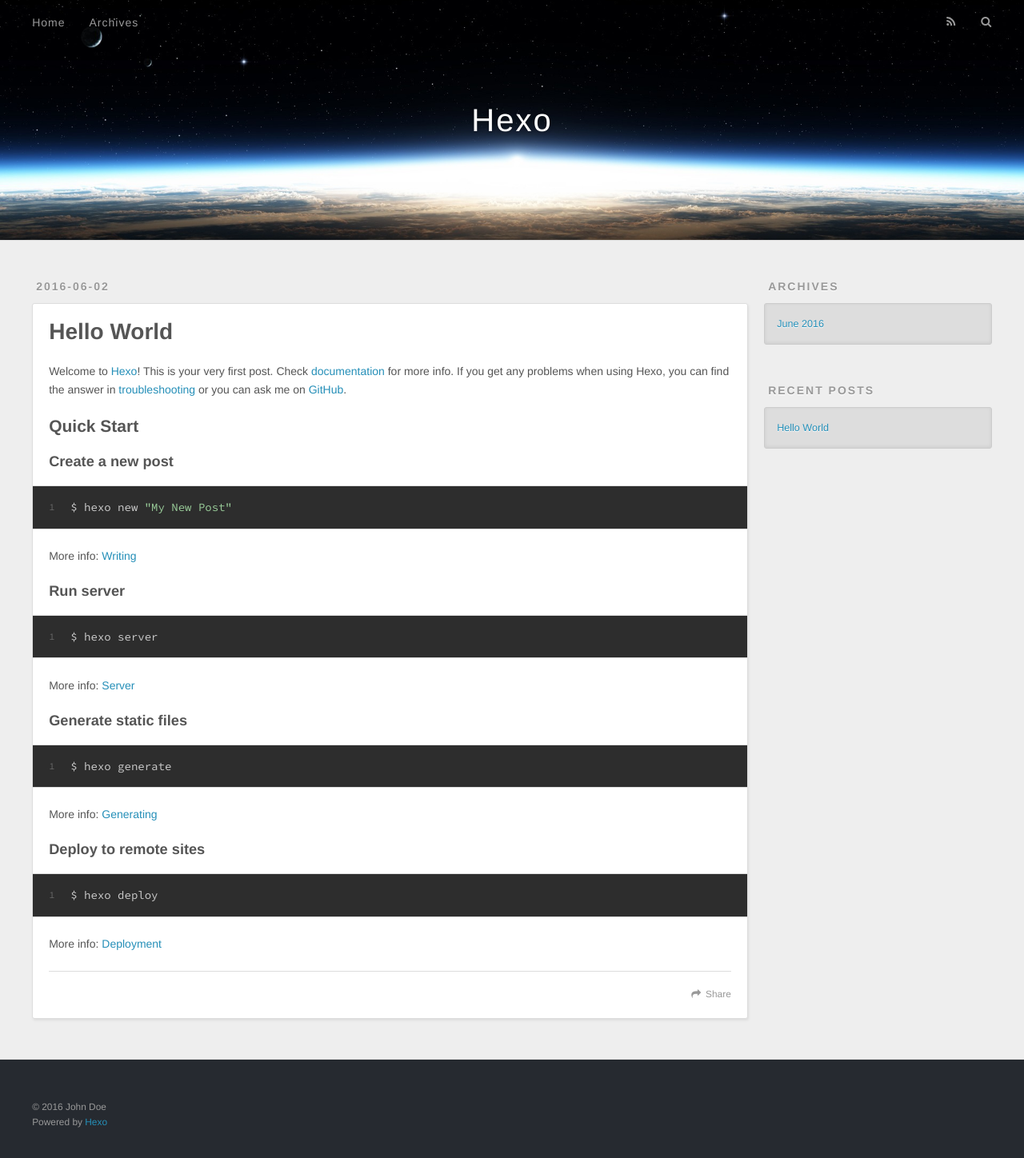
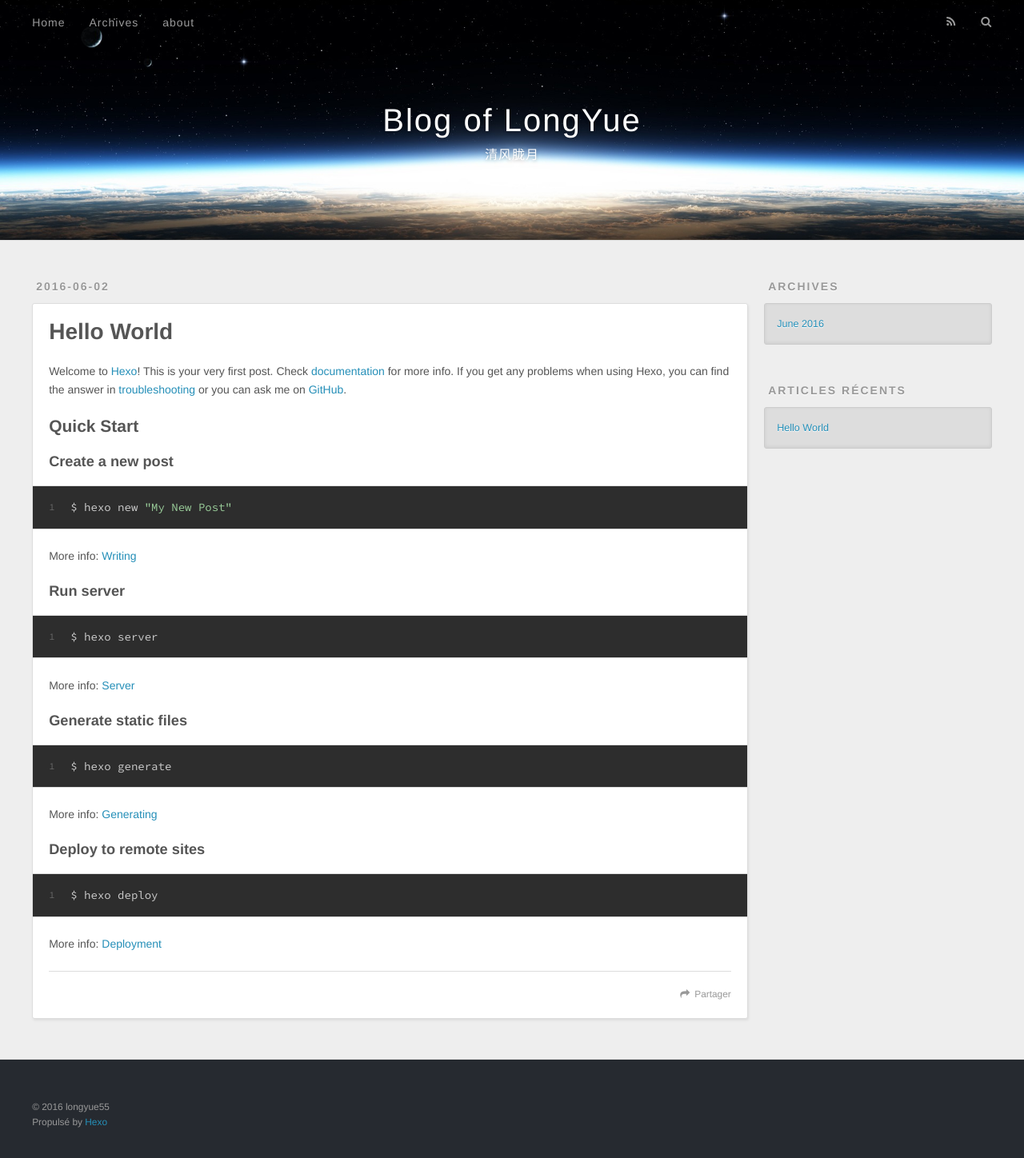
Before and after one commit to longyue55/longyue55.github.io, a plain HTML site: page index.html in a window 1280 px wide. Shown: the whole page at 80% size. Drawn offline with nearby package versions, Linux system fonts and the light colour scheme.

Commit message:
Site updated: 2016-06-02 17:06:08

```diff
--- a/index.html
+++ b/index.html
@@ -3,19 +3,19 @@
 <head>
   <meta charset="utf-8">
 
-  <title>Hexo</title>
+  <title>Blog of LongYue</title>
   <meta name="viewport" content="width=device-width, initial-scale=1, maximum-scale=1">
   <meta name="description">
 <meta property="og:type" content="website">
-<meta property="og:title" content="Hexo">
-<meta property="og:url" content="http://yoursite.com/index.html">
-<meta property="og:site_name" content="Hexo">
+<meta property="og:title" content="Blog of LongYue">
+<meta property="og:url" content="http://longyue55.github.io/index.html">
+<meta property="og:site_name" content="Blog of LongYue">
 <meta property="og:description">
 <meta name="twitter:card" content="summary">
-<meta name="twitter:title" content="Hexo">
+<meta name="twitter:title" content="Blog of LongYue">
 <meta name="twitter:description">
 
-    <link rel="alternate" href="/atom.xml" title="Hexo" type="application/atom+xml">
+    <link rel="alternate" href="/atom.xml" title="Blog of LongYue" type="application/atom+xml">
 
 
     <link rel="icon" href="/favicon.png">
@@ -36,8 +36,12 @@
   <div id="header-outer" class="outer">
     <div id="header-title" class="inner">
       <h1 id="logo-wrap">
-        <a href="/" id="logo">Hexo</a>
+        <a href="/" id="logo">Blog of LongYue</a>
       </h1>
+
+        <h2 id="subtitle-wrap">
+          <a href="/" id="subtitle">清风胧月</a>
+        </h2>
 
     </div>
     <div id="header-inner" class="inner">
@@ -48,15 +52,17 @@
 
           <a class="main-nav-link" href="/archives">Archives</a>
 
+          <a class="main-nav-link" href="/about">about</a>
+
       </nav>
       <nav id="sub-nav">
 
-          <a id="nav-rss-link" class="nav-icon" href="/atom.xml" title="RSS Feed"></a>
+          <a id="nav-rss-link" class="nav-icon" href="/atom.xml" title="Flux RSS"></a>
 
-        <a id="nav-search-btn" class="nav-icon" title="Search"></a>
+        <a id="nav-search-btn" class="nav-icon" title="Rechercher"></a>
       </nav>
       <div id="search-form-wrap">
-        <form action="//google.com/search" method="get" accept-charset="UTF-8" class="search-form"><input type="search" name="q" results="0" class="search-form-input" placeholder="Search"><button type="submit" class="search-form-submit">&#xF002;</button><input type="hidden" name="sitesearch" value="http://yoursite.com"></form>
+        <form action="//google.com/search" method="get" accept-charset="UTF-8" class="search-form"><input type="search" name="q" results="0" class="search-form-input" placeholder="Search"><button type="submit" class="search-form-submit">&#xF002;</button><input type="hidden" name="sitesearch" value="http://longyue55.github.io"></form>
       </div>
     </div>
   </div>
@@ -99,7 +105,7 @@
 
     </div>
     <footer class="article-footer">
-      <a data-url="http://yoursite.com/2016/06/02/hello-world/" data-id="cioy1xew60000yov57lra6aox" class="article-share-link">Share</a>
+      <a data-url="http://longyue55.github.io/2016/06/02/hello-world/" data-id="cioy2u9pn000010v53uywcp68" class="article-share-link">Partager</a>
 
 
     </footer>
@@ -134,7 +140,7 @@
 
 
   <div class="widget-wrap">
-    <h3 class="widget-title">Recent Posts</h3>
+    <h3 class="widget-title">Articles récents</h3>
     <div class="widget">
       <ul>
 
@@ -154,8 +160,8 @@
 
   <div class="outer">
     <div id="footer-info" class="inner">
-      &copy; 2016 John Doe<br>
-      Powered by <a href="http://hexo.io/" target="_blank">Hexo</a>
+      &copy; 2016 longyue55<br>
+      Propulsé by <a href="http://hexo.io/" target="_blank">Hexo</a>
     </div>
   </div>
 </footer>
@@ -165,6 +171,8 @@
     <a href="/" class="mobile-nav-link">Home</a>
 
     <a href="/archives" class="mobile-nav-link">Archives</a>
+
+    <a href="/about" class="mobile-nav-link">about</a>
 
 </nav>
 
```
Also changed, not shown: 2016/06/02/hello-world/index.html (+20 -12 lines), archives/2016/06/index.html (+21 -13 lines), archives/2016/index.html (+21 -13 lines), archives/index.html (+21 -13 lines).
